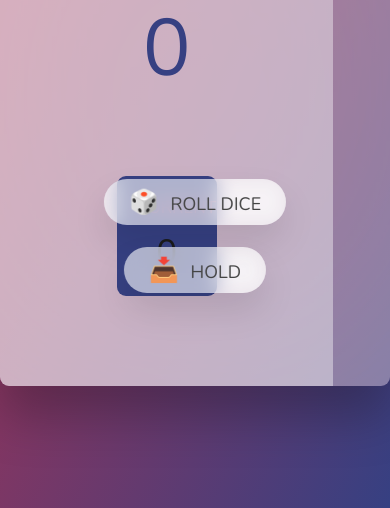
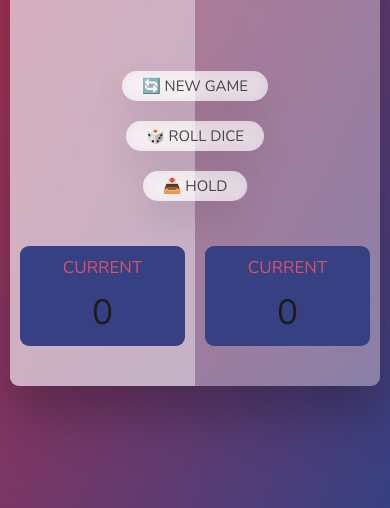
Before and after one commit to GamzeBercin/Pig-Game, a plain HTML site: page index.html in a window 390 px wide. Shown: the part 336-844 px from the top of the page. Drawn offline with nearby package versions, Linux system fonts and the light colour scheme.

Commit message:
add mobile style

```diff
--- a/style.css
+++ b/style.css
@@ -37,7 +37,8 @@ main {
 }
 
 .player {
-  flex: 50%;
+  /* flex: 50%; */
+  width: 50%;
   padding: 9rem;
   display: flex;
   flex-direction: column;
@@ -100,10 +101,19 @@ main {
 }
 
 /* ABSOLUTE POSITIONED ELEMENTS */
-.btn {
+.btns {
   position: absolute;
   left: 50%;
-  transform: translateX(-50%);
+  top: 50%;
+  transform: translate(-50%, -50%);
+  display: flex;
+  flex-direction: column;
+  align-items: center;
+  gap: 2rem;
+}
+.btn {
+  display: flex;
+  align-items: center;
   color: #444;
   background: none;
   border: none;
@@ -129,7 +139,7 @@ main {
   margin-right: 0.7rem;
 }
 
-.btn--new {
+/* .btn--new {
   top: 4rem;
 }
 .btn--roll {
@@ -137,10 +147,10 @@ main {
 }
 .btn--hold {
   top: 46.1rem;
-}
+} */
 
 .btn:active {
-  transform: translate(-50%, 3px);
+  transform: translateY(0.5rem);
   box-shadow: 0 1rem 2rem rgba(0, 0, 0, 0.15);
 }
 
@@ -151,7 +161,7 @@ main {
 .dice {
   position: absolute;
   left: 50%;
-  top: 16.5rem;
+  top: 6rem;
   transform: translateX(-50%);
   height: 10rem;
   box-shadow: 0 2rem 5rem rgba(0, 0, 0, 0.2);
@@ -168,3 +178,30 @@ main {
 .hidden {
   display: none;
 }
+/* mobile style */
+@media only screen and (max-width: 992px) {
+  body {
+    padding: 30px 10px;
+  }
+  .player {
+    padding: 40px 10px;
+  }
+
+  .name {
+    font-size: 2rem;
+  }
+  .btns {
+    margin-top: 50px;
+  }
+  .btn {
+    padding: 5px 20px;
+    font-size: 15px;
+  }
+  .current {
+    padding: 10px 20px;
+    width: 100%;
+  }
+  .dice {
+    top: 16rem;
+  }
+}
```
